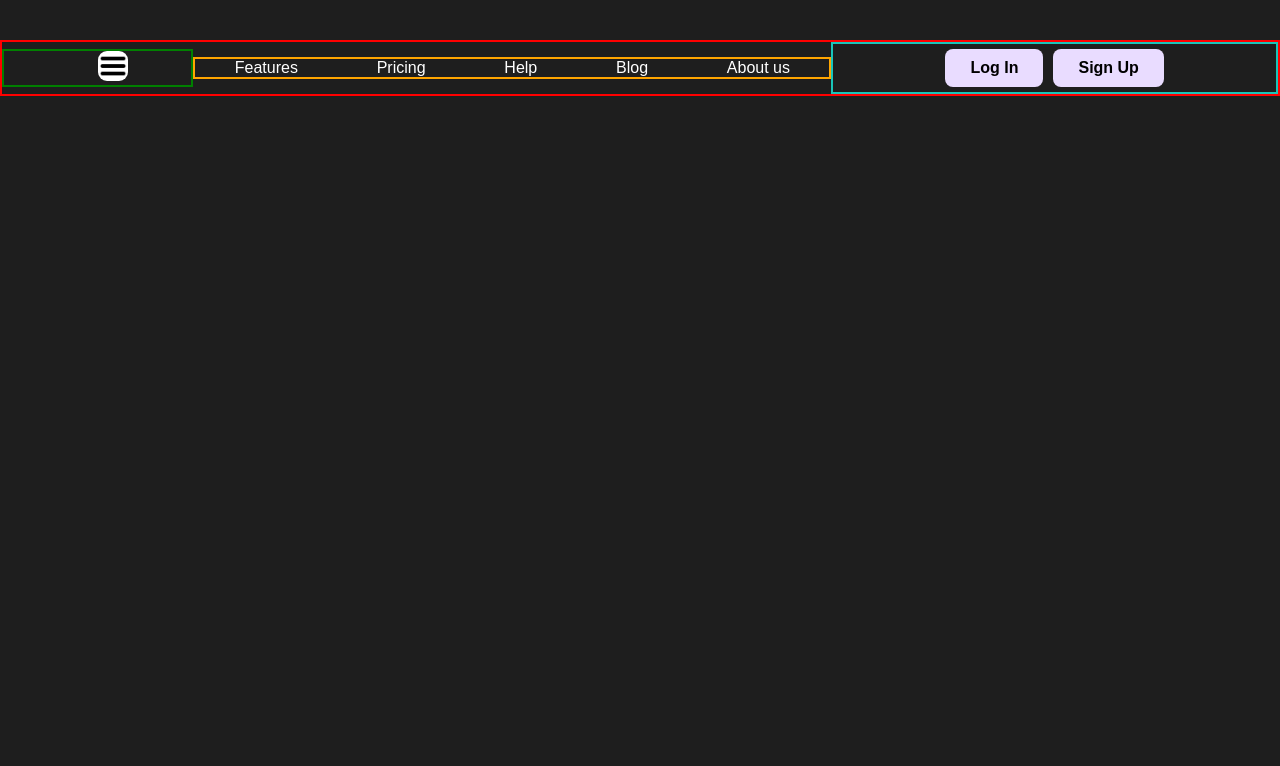
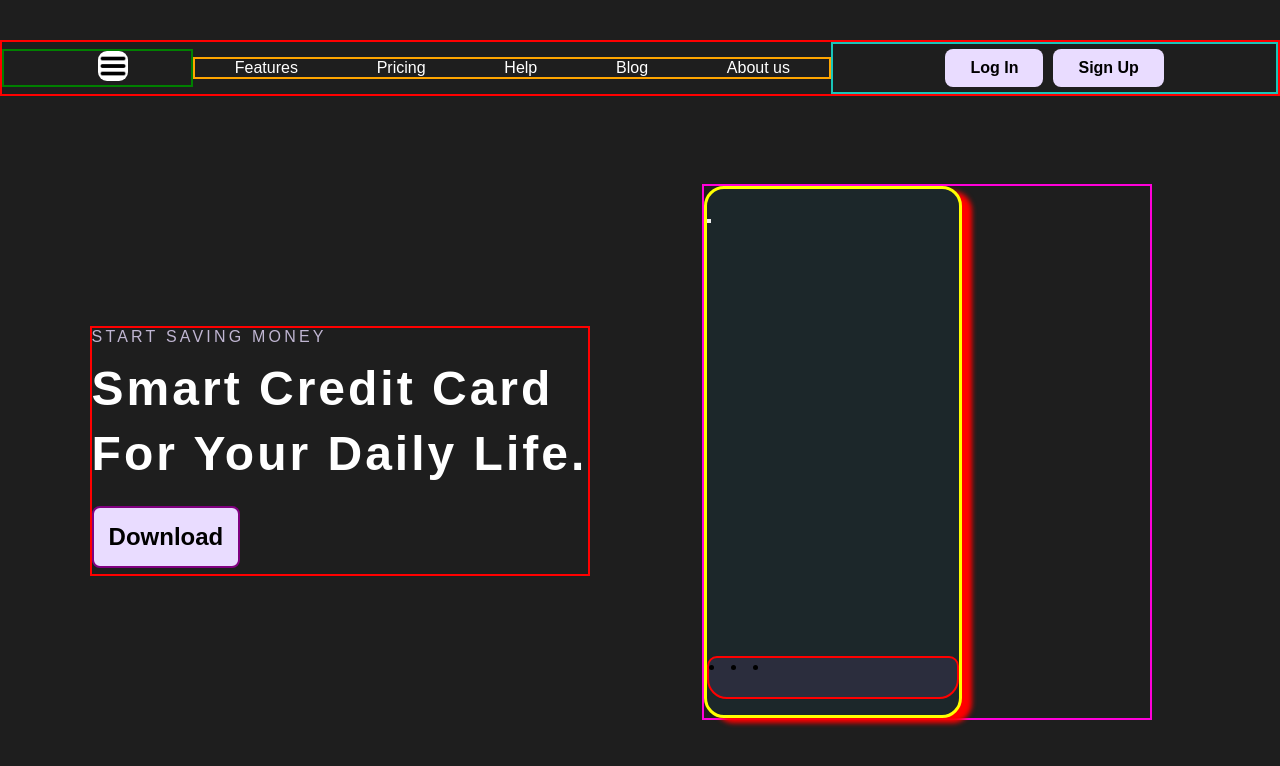
Before and after one commit to elkassimianas/payment-landing-page, a plain HTML site: page index.html in a window 1280 px wide. Drawn offline with Linux system fonts and the light colour scheme.

Commit message:
finish App information part

```diff
--- a/index.html
+++ b/index.html
@@ -7,6 +7,7 @@
     <meta name="viewport" content="width=device-width, initial-scale=1.0">
     <title>Payment Page</title>
     <link rel="stylesheet" href="style.css">
+    <link rel="stylesheet" href="../font-awesome-4.7.0/css/font-awesome.min.css">
 </head>
 
 <body>
@@ -31,7 +32,36 @@
                     <li class="log-sign"><a class="log-sign-links" href="#signup">Sign Up</a></li>
             </ul>
         </nav>
-    <header>
+    </header>
+
+    <div class="phone-view">
+        <div class="mobile">
+            <nav class="top-nav">
+                <img class="nav-icon" />
+                <h1 class="profile-name"></h1>
+                <button class="notification-icon"></button>
+            </nav>
+            <div class="cards-view">
+                <div class="first-card"></div>
+                <div class="second-card"></div>
+            </div>
+            <div class="scroll"></div>
+            <div class="balance"></div>
+            <div class="history"></div>
+            <nav class="bottom-nav">
+                <li></li>
+                <li></li>
+                <li></li>
+            </nav>
+        </div>
+    </div>
+
+    <div class="app-information">
+        <h3 class="title-information">START SAVING MONEY</h3>
+        <p class="service-information">Smart Credit Card</p>
+        <p class="service-information">For Your Daily Life.</p>
+        <button class="download-button">Download</button>
+    </div>
 </body>
 
 </html>
--- a/style.css
+++ b/style.css
@@ -1,8 +1,10 @@
+@import url('https://fonts.googleapis.com/css?family=Poppins:400,700,900');
+
 * {
     padding: 0;
     margin: 0;
     box-sizing: border-box;
-    font-family: sans-serif;
+    font-family: 'poppins-bold', sans-serif;
 }
 
 /* write your CSS here */
@@ -10,6 +12,11 @@
 body {
     background-color: #1E1E1E;
 }
+
+
+/**********************************/
+/******** Styling Main Nav ********/
+/**********************************/
 
 .header {
     width: 100%;
@@ -93,3 +100,78 @@ body {
 nav {
     width: 100%;
 }
+
+/********************************/
+/******** App Information *******/
+/********************************/
+
+.app-information {
+    position: absolute;
+    border: 2px solid red;
+    left: 7%;
+    bottom: 28%;
+    width: 500px;
+    height: 250px;
+}
+
+.title-information {
+    color: #C0B6D2;
+    font-weight: normal;
+    font-size: medium;
+    letter-spacing: .2rem;
+    margin-bottom: 15px;
+}
+
+.service-information {
+    color: white;
+    margin-top: 10px;
+    letter-spacing: 3px;
+    font-weight: bold;
+    font-size: xxx-large;
+}
+
+.download-button {
+    margin-top: 25px;
+    border: 2px purple solid;
+    background-color: #E9DCFF;
+    padding: 15px;
+    border-radius: 8px;
+    font-weight: bold;
+    font-size: x-large;
+}
+
+/**********************************/
+/*********** PHONE VIEW ***********/
+/**********************************/
+
+.phone-view {
+    position: absolute;
+    border: 2px rgb(255, 0, 217) solid;
+    right: 10%;
+    bottom: 10%;
+    width: 450px;
+    height: 67%;
+}
+
+.mobile {
+    width: 258px;
+    border: yellow 3px solid;
+    height: 100%;
+    box-shadow: 10px 5px 5px red;
+    background-color: #1C272A;
+    border-radius: 20px;
+}
+
+.bottom-nav {
+    display: flex;
+    border: red 2px solid;
+    /* bottom: auto; */
+    height: 43px;;
+    margin-top: 171%;
+    width: 100%;
+    background-color: #2B2D3D;
+    border-bottom-left-radius: 20px;
+    border-bottom-right-radius: 20px;
+    border-top-left-radius: 10px;
+    border-top-right-radius: 10px;
+}
```
